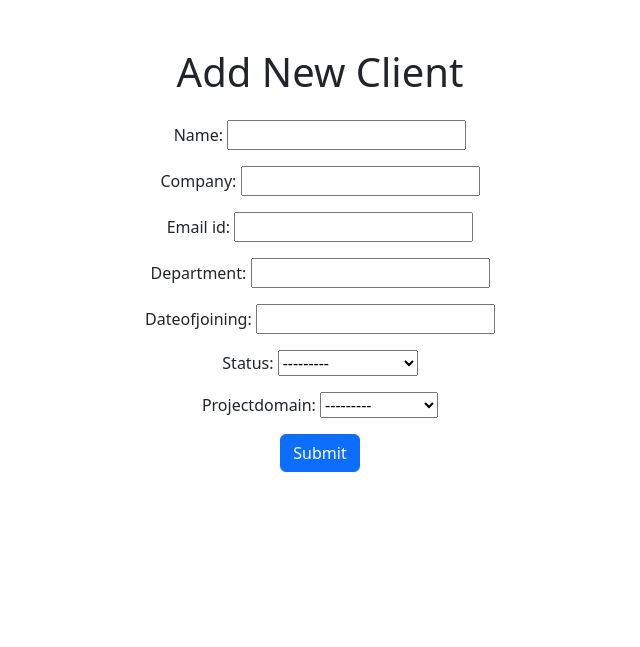
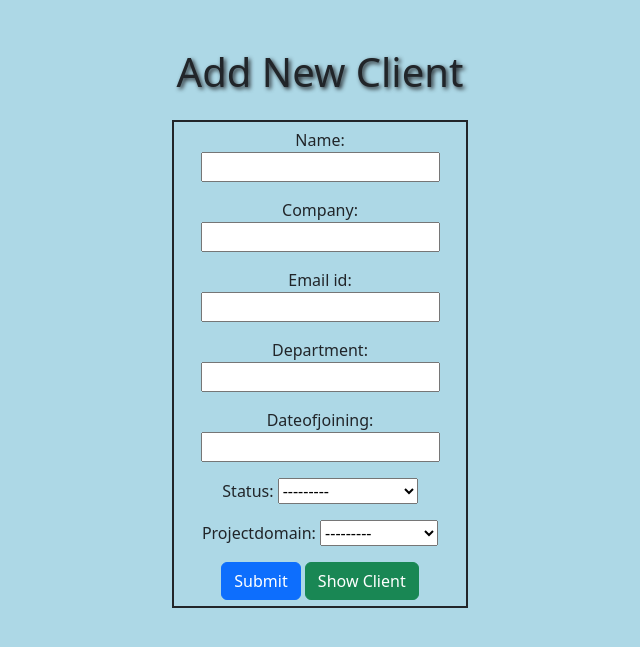
Before and after one commit to dhiraj8396/CleintProject11, a Django app: page /add/ in a window 1280 px wide. Shown: the top 647 px of the page, without its empty margins (320-960 px from the left). Run offline with Django 5.2, Linux system fonts and the light colour scheme.

Commit message:
complited

```diff
--- a/ClientManagementSystem/templates/add.html
+++ b/ClientManagementSystem/templates/add.html
@@ -5,14 +5,18 @@
     <meta name="viewport" content="width=device-width, initial-scale=1.0">
     <title>Add New Client</title>
     <link href="https://cdn.jsdelivr.net/npm/bootstrap@5.3.3/dist/css/bootstrap.min.css" rel="stylesheet" integrity="sha384-QWTKZyjpPEjISv5WaRU9OFeRpok6YctnYmDr5pNlyT2bRjXh0JMhjY6hW+ALEwIH" crossorigin="anonymous">
+    <style>
+        body { background-color:lightblue; }
+    </style>
 </head>
 <body>
-    <div class="container mt-5" style="text-align:center">
-        <h1 class="mb-4">Add New Client</h1>
-        <form method="POST">
+    <div class="container mt-5" style="text-align:center;  width:25%;">
+        <h1 class="mb-4" style="text-shadow:2px 2px 4px;">Add New Client</h1>
+        <form method="POST" style="border:2px solid; padding:2%">
             {% csrf_token %}
             {{ form.as_p }}
             <button type="submit" class="btn btn-primary">Submit</button>
+            <a href="{% url 'showurl' %}" class="btn btn-success ">Show Client</a>
         </form>
     </div>
     <script src="https://cdn.jsdelivr.net/npm/bootstrap@5.3.3/dist/js/bootstrap.bundle.min.js" integrity="sha384-YvpcrYf0tY3lHB60NNkmXc5s9fDVZLESaAA55NDzOxhy9GkcIdslK1eN7N6jIeHz" crossorigin="anonymous"></script>
```
Also changed, not shown: ClientManagementSystem/templates/show.html (+5 -2 lines), ClientManagementSystem/db.sqlite3.
